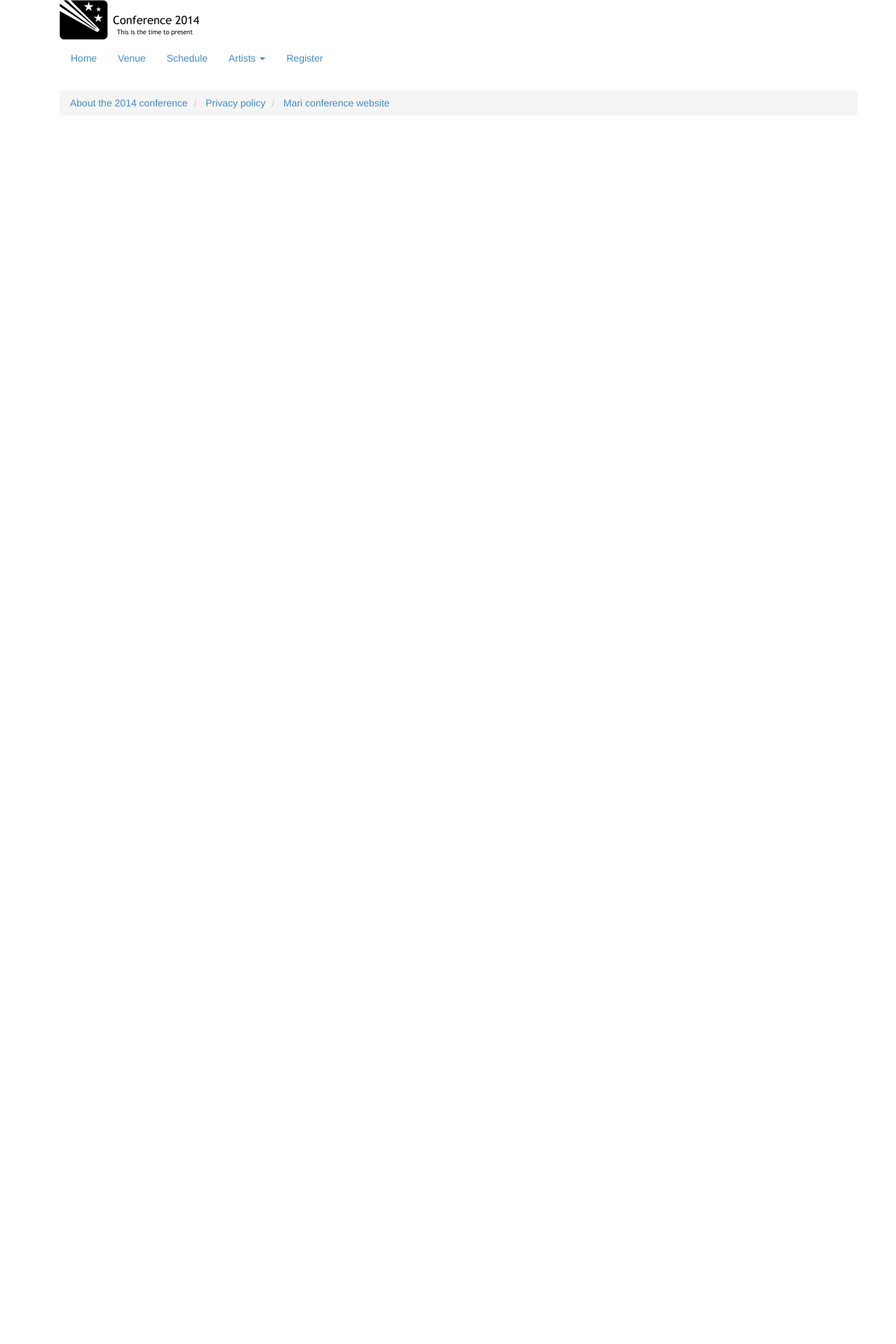
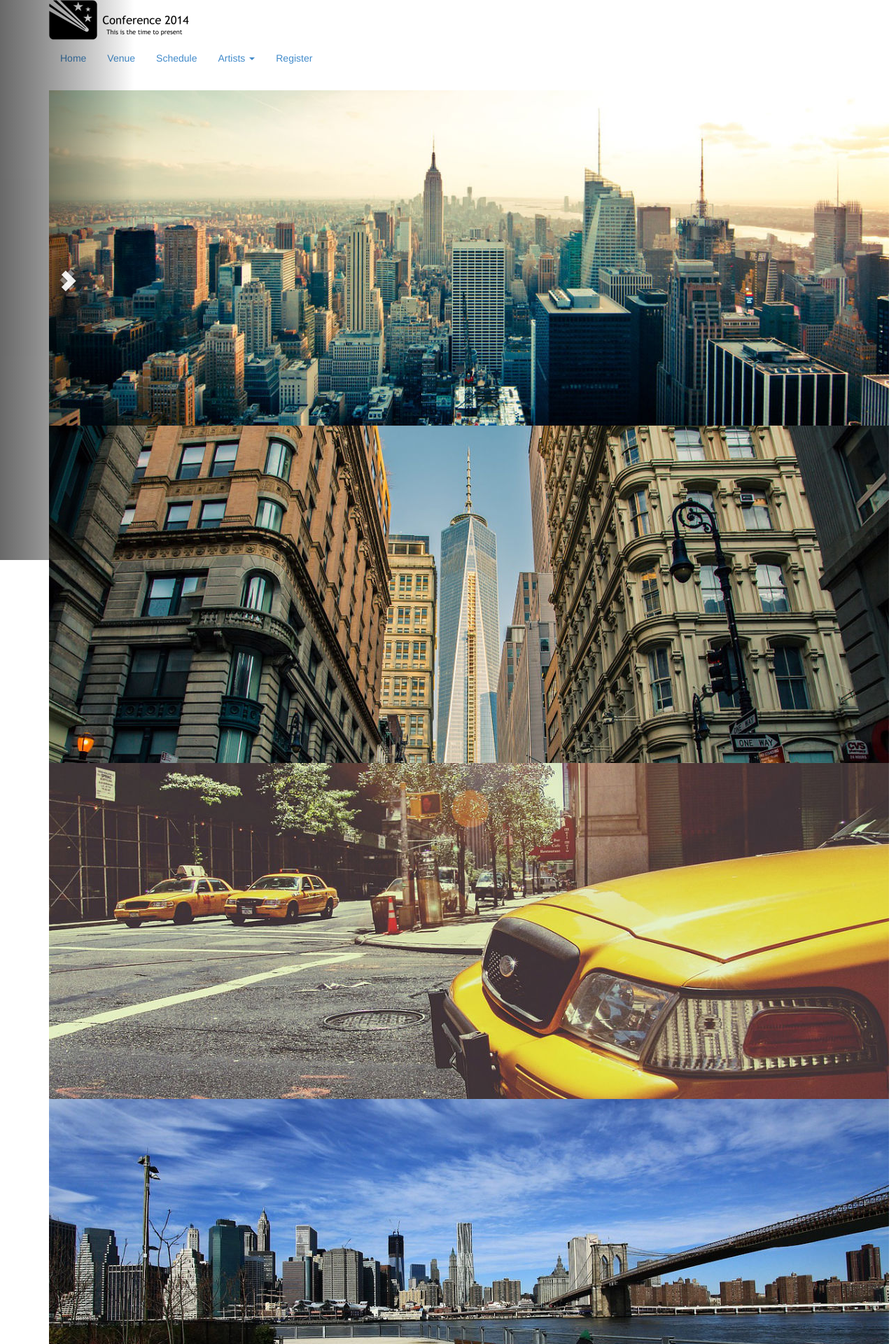
Before and after one commit to mr365/conference2014, a PHP site: page / in a window 1280 px wide. Shown: the top 1920 px of the page at 70% size. Before the commit the page ends 155 px from the top, so only its background shows below. Run offline with PHP 8.4, Linux system fonts and the light colour scheme.

Commit message:
added carousel

```diff
--- /dev/null
+++ b/_/components/php/snippet-carousel.php
@@ -0,0 +1,11 @@
+<div id="myCarousel">
+	<section class="carousel-innner">
+		<div class="active item"><img src="images/carousel/newyork-skyline1.jpg" alt="new york skyline photo1"></div>
+		<div class="item"><img src="images/carousel/newyork-skyline2.jpg" alt="new york skyline photo2"></div>
+		<div class="item"><img src="images/carousel/newyork-skyline3.jpg" alt="new york skyline photo3"></div>
+		<div class="item"><img src="images/carousel/newyork-skyline4.jpg" alt="new york skyline photo4"></div>
+		<div class="item"><img src="images/carousel/newyork-skyline5.jpg" alt="new york skyline photo5"></div>
+	</section><!--carousel inner -->
+	<a href="#myCarousel" class="left carousel-control" data-slide="prev"><span class="glyphicon glyphicon-chevron-left"></span></a>
+	<a href="#myCarousel" class="left carousel-control" data-slide="next"><span class="glyphicon glyphicon-chevron-right"></span></a>
+</div><!-- myCarousel -->
--- a/index.php
+++ b/index.php
@@ -12,8 +12,10 @@
   <body id="home">
     <section class="container">
         <div class"contenet row">
+            <?php include "_/components/php/header.php"; ?>
+            <?php include "_/components/php/snippet-carousel.php"; ?>
           <section class="main col col-lg-8">
-              <?php include "_/components/php/header.php"; ?>
+
           </section><!--main -->
           <section class="sidebar col col-lg-4">
 
```
Also changed, not shown: images/carousel/newyork-skyline1.jpg (added), images/carousel/newyork-skyline2.jpg (added), images/carousel/newyork-skyline3.jpg (added), images/carousel/newyork-skyline4.jpg (added), images/carousel/newyork-skyline5.jpg (added), 1 other file.
